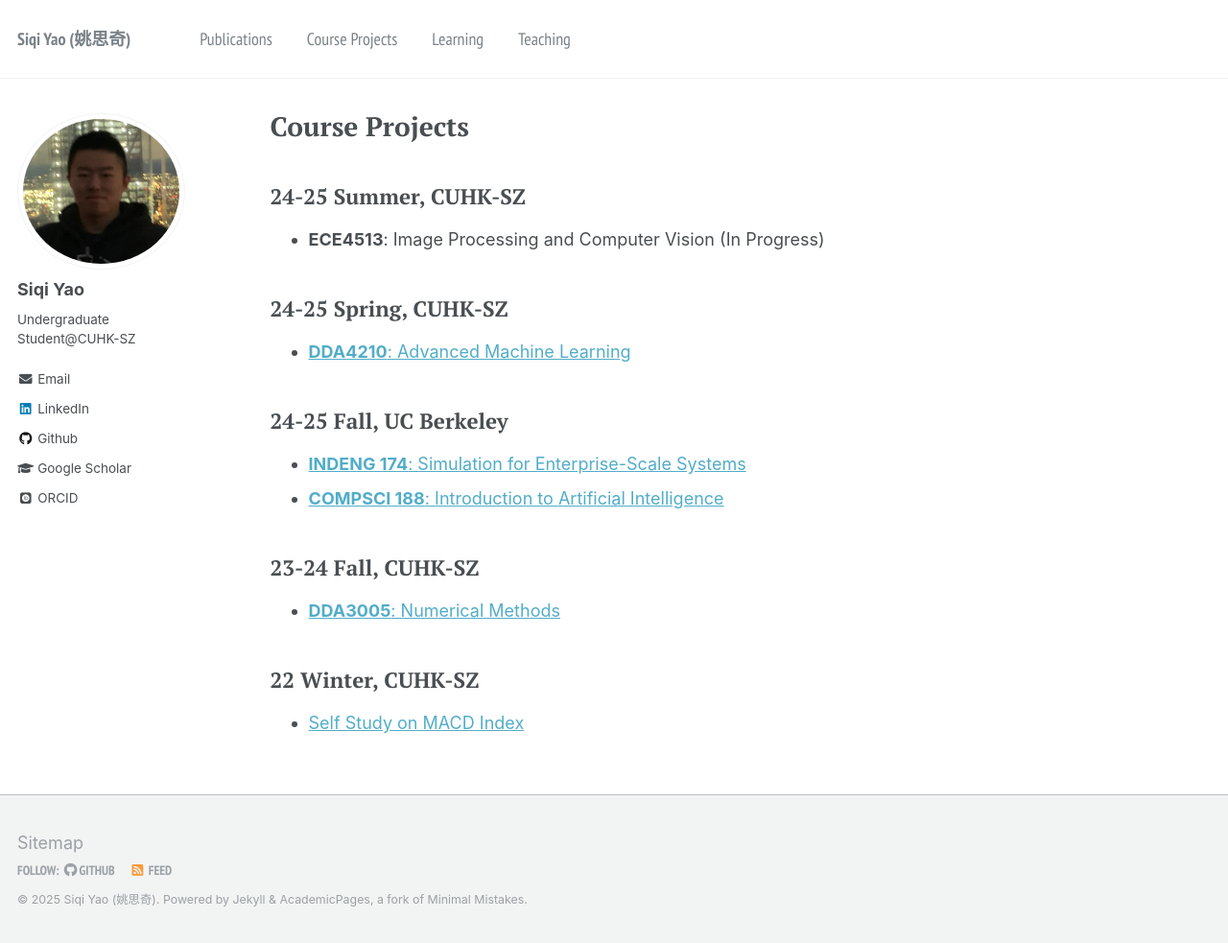
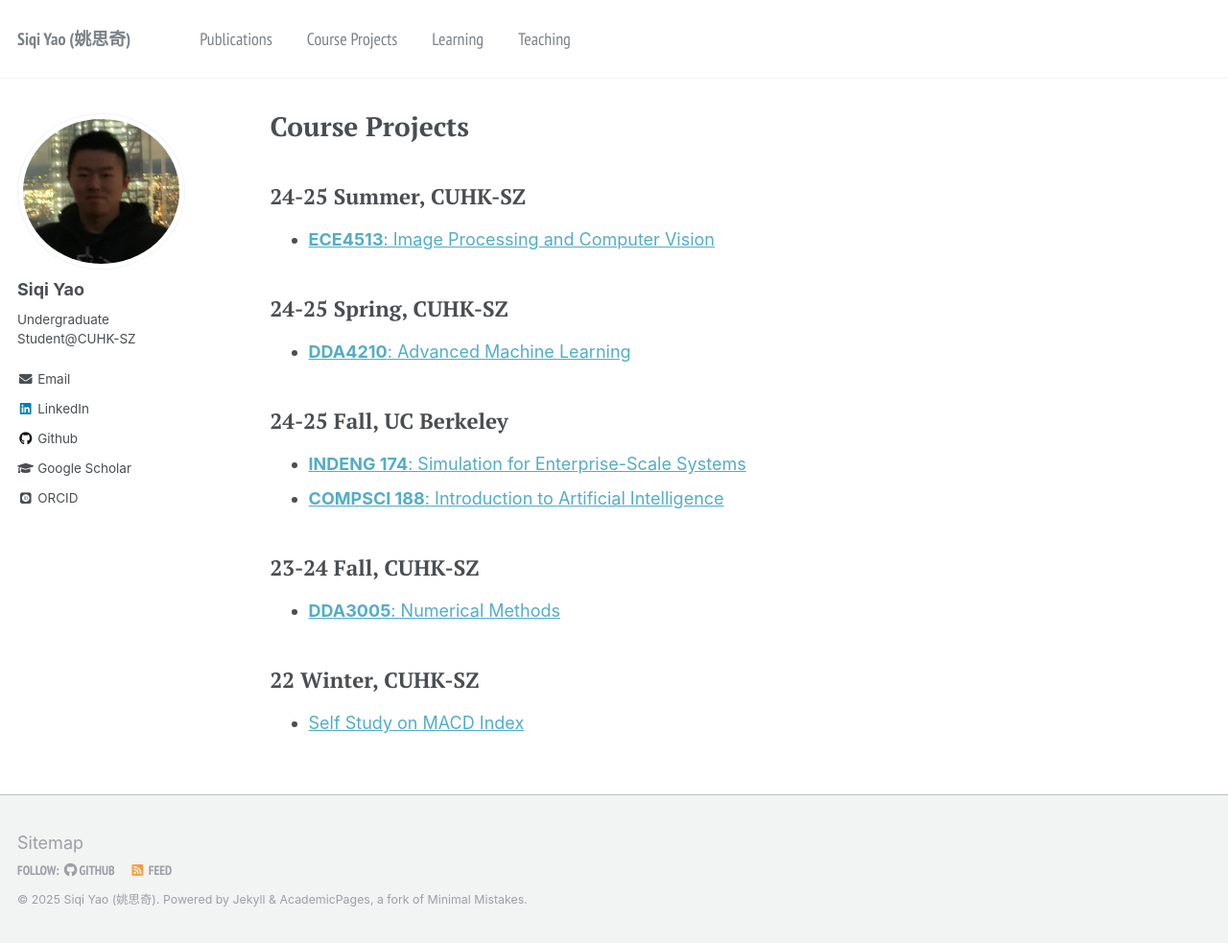
Before and after one commit to YaoSiqi2003/YaoSiqi2003.github.io, a Jekyll site: the page built from _pages/course projects.md, in a window 1280 px wide and 983 px high. Shown: the whole window at 96% size. Built offline with Jekyll 4.4.1, drawn with Linux system fonts in a browser that asks for light colours; some web fonts are replaced.

Commit message:
Add new file

```diff
--- a/_pages/course projects.md
+++ b/_pages/course projects.md
@@ -7,8 +7,7 @@ author_profile: true
 
 ## 24-25 Summer, CUHK-SZ
 
-- **ECE4513**: Image Processing and Computer Vision (In Progress)
-
+- [**ECE4513**: Image Processing and Computer Vision](https://github.com/YaoSiqi2003/ECE4513-Image-Processing-and-Computer-Vision)
 
 ## 24-25 Spring, CUHK-SZ
 
```
